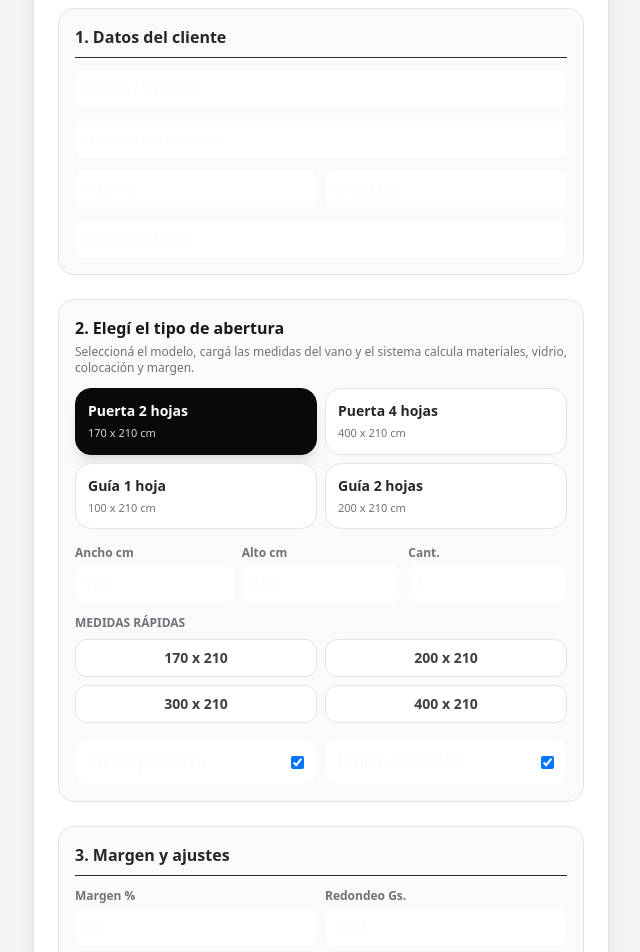
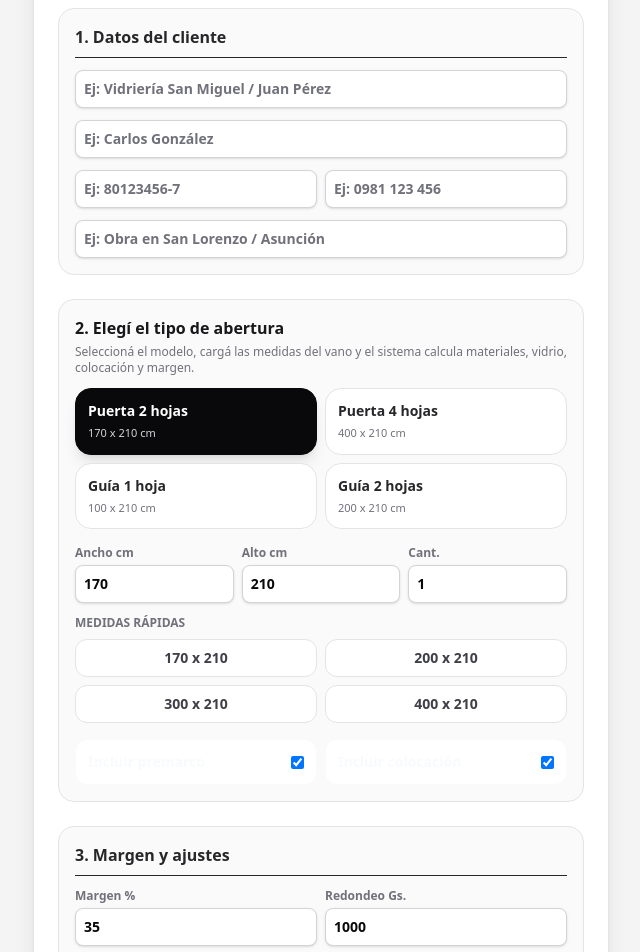
Before and after one commit to oscaramarilla/aycweb, a Next.js app: page /aberturas in a window 1280 px wide. Shown: the part 260-1212 px from the top of the page, without its empty margins (319-959 px from the left). Built offline with nearby package versions, Linux system fonts and the light colour scheme.

Commit message:
fix: mejorar contraste de inputs en cotizador de aberturas

```diff
--- a/app/aberturas/page.tsx
+++ b/app/aberturas/page.tsx
@@ -356,6 +356,15 @@ export default function PresupuestoAberturasPage() {
   const [incluirColocacion, setIncluirColocacion] = useState(true);
   const [descuentoGs, setDescuentoGs] = useState(0);
   const [adicionalGs, setAdicionalGs] = useState(0);
+  const inputClass =
+    "w-full rounded-lg border border-zinc-300 bg-white p-2 text-sm font-semibold text-zinc-950 placeholder:text-zinc-500 caret-zinc-950 shadow-sm outline-none transition focus:border-zinc-950 focus:ring-2 focus:ring-zinc-200";
+
+  const inputHalfClass =
+    "w-1/2 rounded-lg border border-zinc-300 bg-white p-2 text-sm font-semibold text-zinc-950 placeholder:text-zinc-500 caret-zinc-950 shadow-sm outline-none transition focus:border-zinc-950 focus:ring-2 focus:ring-zinc-200";
+
+  const inputMeasureClass =
+    "w-full rounded-lg border border-zinc-300 bg-white p-2 text-sm font-black text-zinc-950 placeholder:text-zinc-500 caret-zinc-950 shadow-sm outline-none transition focus:border-zinc-950 focus:ring-2 focus:ring-zinc-200";
+
   const [mostrarDesglose, setMostrarDesglose] = useState(false);
 
   const resultado = useMemo(() => {
@@ -719,16 +728,16 @@ export default function PresupuestoAberturasPage() {
             <div className="space-y-3">
               <input
                 type="text"
-                placeholder="Cliente / Empresa"
-                className="w-full rounded-lg border bg-white p-2 text-sm"
+                placeholder="Ej: Vidriería San Miguel / Juan Pérez"
+                className={inputClass}
                 value={cliente.nombre}
                 onChange={(e) => setCliente({ ...cliente, nombre: e.target.value })}
               />
 
               <input
                 type="text"
-                placeholder="Nombre del contacto"
-                className="w-full rounded-lg border bg-white p-2 text-sm"
+                placeholder="Ej: Carlos González"
+                className={inputClass}
                 value={cliente.contacto}
                 onChange={(e) => setCliente({ ...cliente, contacto: e.target.value })}
               />
@@ -736,16 +745,16 @@ export default function PresupuestoAberturasPage() {
               <div className="flex gap-2">
                 <input
                   type="text"
-                  placeholder="RUC / CI"
-                  className="w-1/2 rounded-lg border bg-white p-2 text-sm"
+                  placeholder="Ej: 80123456-7"
+                  className={inputHalfClass}
                   value={cliente.ruc}
                   onChange={(e) => setCliente({ ...cliente, ruc: e.target.value })}
                 />
 
                 <input
                   type="text"
-                  placeholder="WhatsApp"
-                  className="w-1/2 rounded-lg border bg-white p-2 text-sm"
+                  placeholder="Ej: 0981 123 456"
+                  className={inputHalfClass}
                   value={cliente.telefono}
                   onChange={(e) => setCliente({ ...cliente, telefono: e.target.value })}
                 />
@@ -753,8 +762,8 @@ export default function PresupuestoAberturasPage() {
 
               <input
                 type="text"
-                placeholder="Ubicación / obra"
-                className="w-full rounded-lg border bg-white p-2 text-sm"
+                placeholder="Ej: Obra en San Lorenzo / Asunción"
+                className={inputClass}
                 value={cliente.ubicacion}
                 onChange={(e) => setCliente({ ...cliente, ubicacion: e.target.value })}
               />
@@ -799,7 +808,7 @@ export default function PresupuestoAberturasPage() {
                 <label className="mb-1 block text-xs font-bold text-zinc-500">Ancho cm</label>
                 <input
                   type="number"
-                  className="w-full rounded-lg border bg-white p-2 text-sm"
+                  className={inputMeasureClass}
                   value={ancho}
                   onChange={(e) => setAncho(Number(e.target.value))}
                 />
@@ -809,7 +818,7 @@ export default function PresupuestoAberturasPage() {
                 <label className="mb-1 block text-xs font-bold text-zinc-500">Alto cm</label>
                 <input
                   type="number"
-                  className="w-full rounded-lg border bg-white p-2 text-sm"
+                  className={inputMeasureClass}
                   value={alto}
                   onChange={(e) => setAlto(Number(e.target.value))}
                 />
@@ -820,7 +829,7 @@ export default function PresupuestoAberturasPage() {
                 <input
                   type="number"
                   min={1}
-                  className="w-full rounded-lg border bg-white p-2 text-sm"
+                  className={inputMeasureClass}
                   value={cantidad}
                   onChange={(e) => setCantidad(Number(e.target.value))}
                 />
@@ -875,7 +884,7 @@ export default function PresupuestoAberturasPage() {
                 <label className="mb-1 block text-xs font-bold text-zinc-500">Margen %</label>
                 <input
                   type="number"
-                  className="w-full rounded-lg border bg-white p-2 text-sm"
+                  className={inputMeasureClass}
                   value={margenPorcentaje}
                   onChange={(e) => setMargenPorcentaje(Number(e.target.value))}
                 />
@@ -885,7 +894,7 @@ export default function PresupuestoAberturasPage() {
                 <label className="mb-1 block text-xs font-bold text-zinc-500">Redondeo Gs.</label>
                 <input
                   type="number"
-                  className="w-full rounded-lg border bg-white p-2 text-sm"
+                  className={inputMeasureClass}
                   value={redondeo}
                   onChange={(e) => setRedondeo(Number(e.target.value))}
                 />
@@ -895,7 +904,7 @@ export default function PresupuestoAberturasPage() {
                 <label className="mb-1 block text-xs font-bold text-zinc-500">Adicional Gs.</label>
                 <input
                   type="number"
-                  className="w-full rounded-lg border bg-white p-2 text-sm"
+                  className={inputMeasureClass}
                   value={adicionalGs}
                   onChange={(e) => setAdicionalGs(Number(e.target.value))}
                 />
@@ -905,7 +914,7 @@ export default function PresupuestoAberturasPage() {
                 <label className="mb-1 block text-xs font-bold text-zinc-500">Descuento Gs.</label>
                 <input
                   type="number"
-                  className="w-full rounded-lg border bg-white p-2 text-sm"
+                  className={inputMeasureClass}
                   value={descuentoGs}
                   onChange={(e) => setDescuentoGs(Number(e.target.value))}
                 />
```
